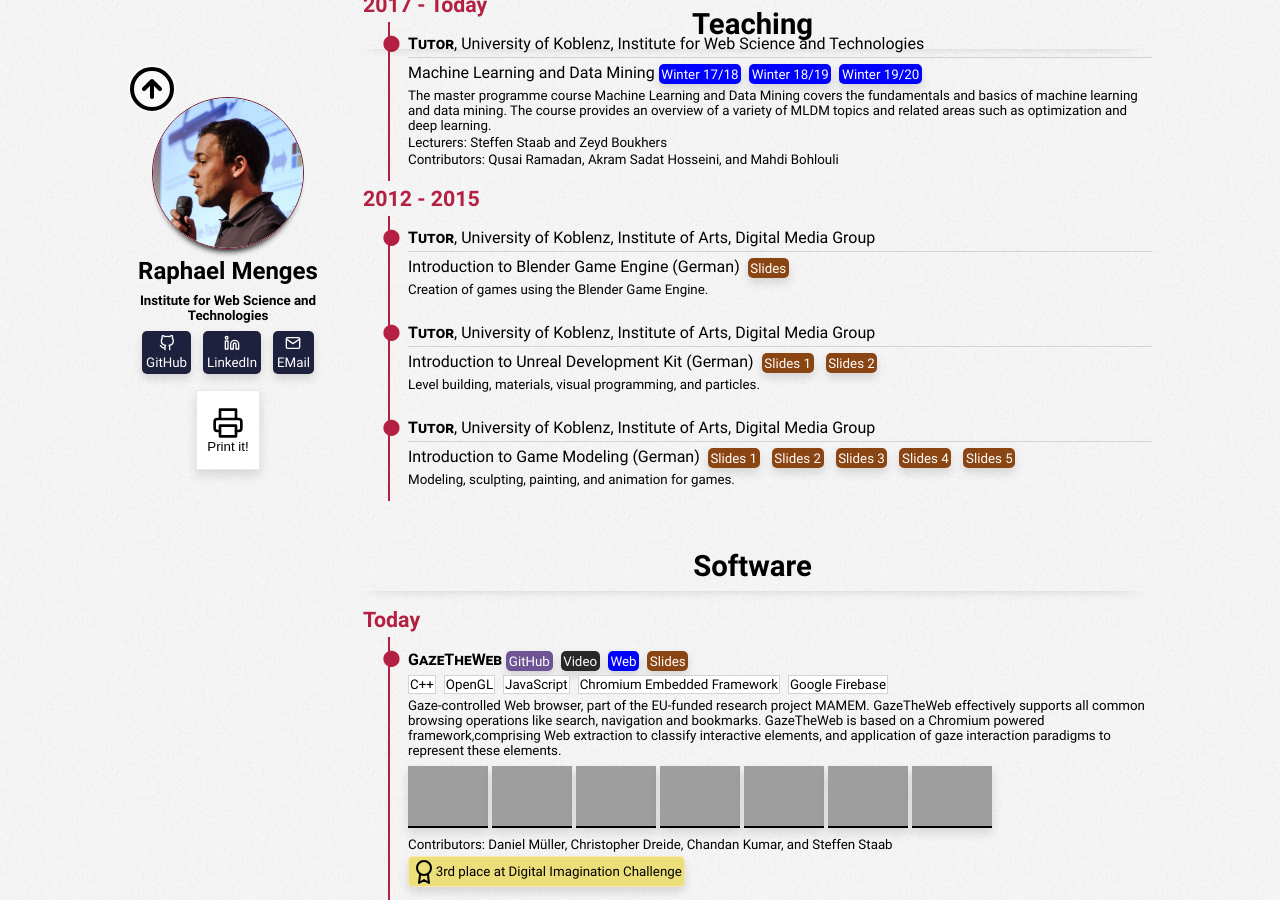
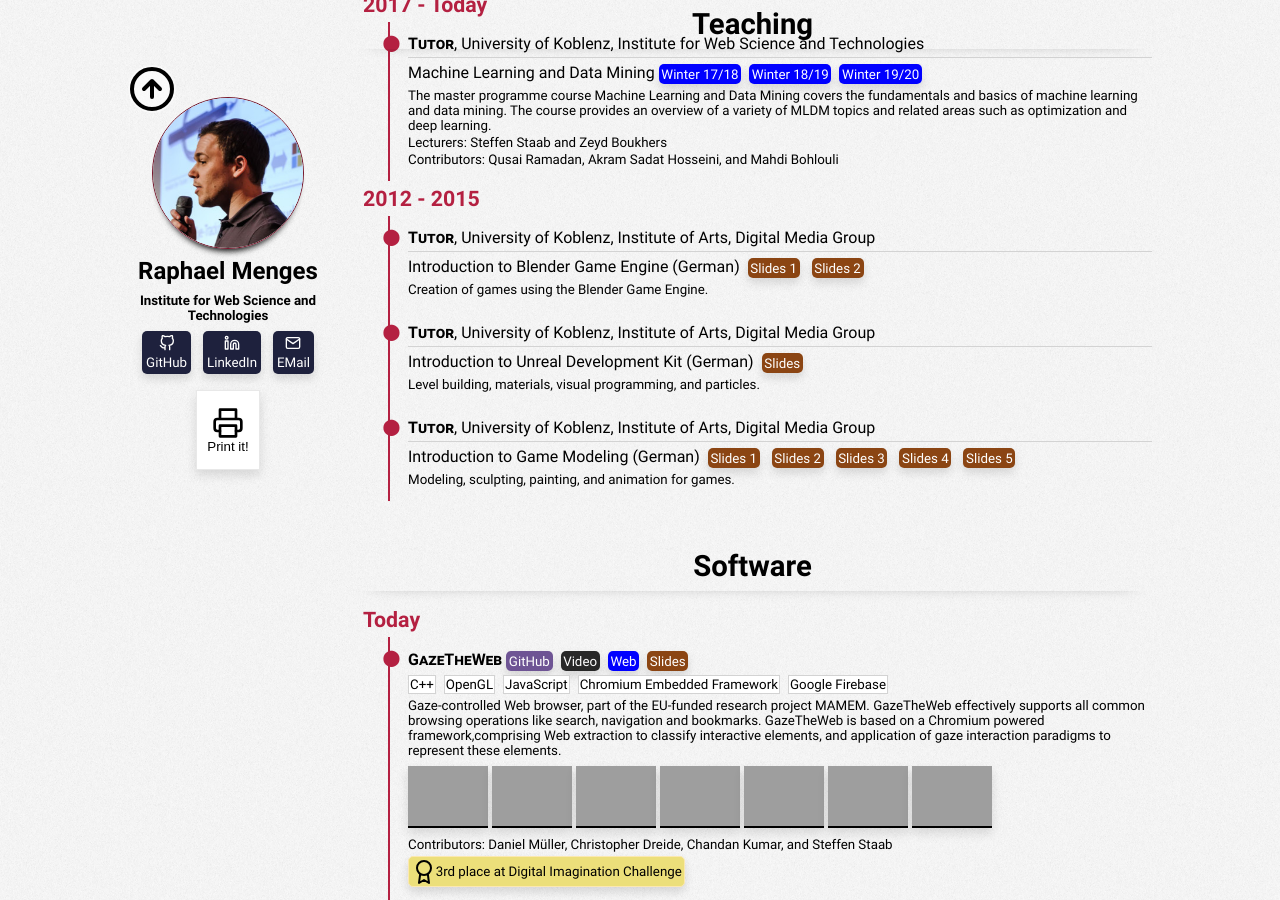
Before and after one commit to raphaelmenges/raphaelmenges.github.io, a Jekyll site: the page built from index.html, in a window 1280 px wide and 900 px high, scrolled down 2593 px, cut to the strip 0-900 px from the top of the window. Built offline with Jekyll 4.4.1, drawn with Linux system fonts in a browser that asks for light colours; grey boxes are pictures that could not be loaded.

Commit message:
Teaching slides fixed.

```diff
--- a/_includes/home/teaching.html
+++ b/_includes/home/teaching.html
@@ -17,7 +17,8 @@
 		<div><strong style='font-variant: small-caps'>Tutor</strong>, University of Koblenz, Institute of Arts, Digital Media Group</div>
 		<div class='title'>
 			Introduction to Blender Game Engine (German)
-			<a class='slides' href='\assets\slides\udk_basics.pdf'>Slides</a>
+			<a class='slides' href='\assets\slides\01-BlenderGameEngine.pdf'>Slides 1</a>
+			<a class='slides' href='\assets\slides\02-BlenderGameEngine.pdf'>Slides 2</a>
 		</div>
 		<div class='abstract'>Creation of games using the Blender Game Engine.</div>
 	</li>
@@ -25,8 +26,7 @@
 		<div><strong style='font-variant: small-caps'>Tutor</strong>, University of Koblenz, Institute of Arts, Digital Media Group</div>
 		<div class='title'>
 			Introduction to Unreal Development Kit (German)
-			<a class='slides' href='\assets\slides\01-BlenderGameEngine.pdf'>Slides 1</a>
-			<a class='slides' href='\assets\slides\02-BlenderGameEngine.pdf'>Slides 2</a>
+			<a class='slides' href='\assets\slides\udk_basics.pdf'>Slides</a>
 		</div>
 		<div class='abstract'>Level building, materials, visual programming, and particles.</div>
 	</li>
```
